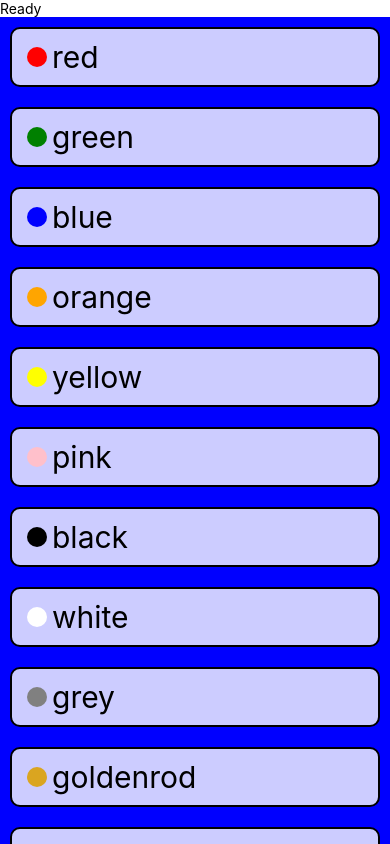
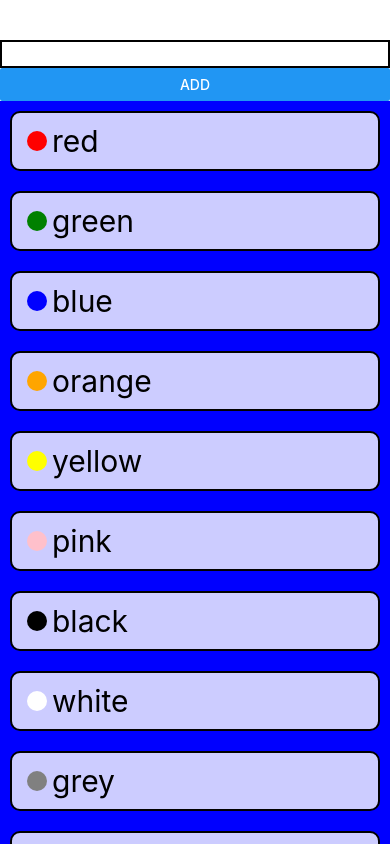
Before and after one commit to AustinT33/native_training, a React Native app: screen / in a window 390 px wide. Built offline with nearby package versions, Linux system fonts and the light colour scheme.

Commit message:
adding styles for textInput

```diff
--- a/components/ColorForm.js
+++ b/components/ColorForm.js
@@ -1,16 +1,22 @@
 import React from 'react';
-import { StyleSheet, View, Text } from 'react-native';
+import { StyleSheet, View, TextInput, Button } from 'react-native';
 
 export default function ColorForm() {
     return (
-        <View>
-            <Text>Ready</Text>
+        <View style={styles.container}>
+            <TextInput style={styles.txtInput} />
+            <Button title='add' />
         </View>
     );
 }
 
 const styles = StyleSheet.create({
     container: {
-
+        marginTop: 40,
+    },
+    txtInput: {
+        flex: 1,
+        borderWidth: 2,
+        fontSize: 20,
     }
 })
```
